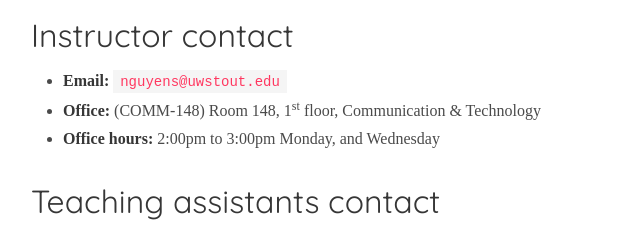
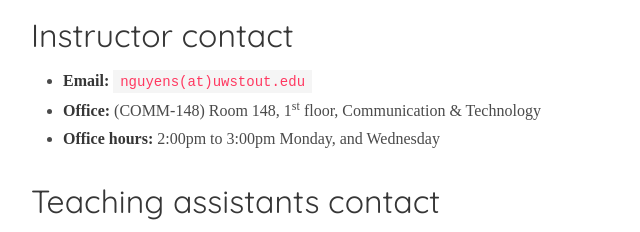
Before and after one commit to NamSonNguyen/CNIT-381, a plain HTML site: page index.html in a window 1280 px wide. Shown: the part 470-702 px from the top of the page, 165-805 px from the left. Drawn offline with Linux system fonts and the light colour scheme; a web font is replaced by a local one.

Commit message:
Update index.html

```diff
--- a/index.html
+++ b/index.html
@@ -58,7 +58,7 @@
 
 <h1 id="instructor-contact">Instructor contact</h1>
 <ul>
-  <li><strong>Email:</strong> <a href="mailto:nguyens@uwstout.edu"><code class="language-plaintext highlighter-rouge">nguyens@uwstout.edu</code></a></li>
+  <li><strong>Email:</strong> <a href="mailto:nguyens@uwstout.edu"><code class="language-plaintext highlighter-rouge">nguyens(at)uwstout.edu</code></a></li>
   <li><strong>Office:</strong> (COMM-148) Room 148, 1<sup>st</sup> floor, Communication & Technology</li>
   <li><strong>Office hours:</strong> 2:00pm to 3:00pm Monday, and Wednesday</li>
 </ul>
```
